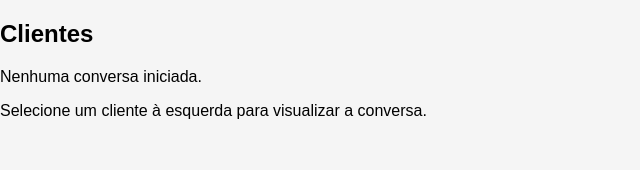
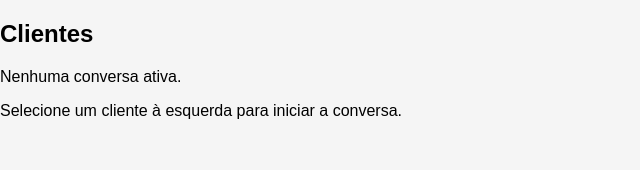
Before and after one commit to williamvolpato/apple-drops-support-chat, a Next.js app: page / in a window 1280 px wide. Shown: the top 170 px of the page, without its empty margins (0-640 px from the left). Built offline with nearby package versions, Linux system fonts and the light colour scheme.

Commit message:
Update page.tsx

```diff
--- a/app/page.tsx
+++ b/app/page.tsx
@@ -64,19 +64,19 @@ export default function Home() {
     : []
 
   return (
-    <div className="flex h-screen font-sans">
-      {/* Painel esquerdo - Lista de clientes */}
+    <div className="flex h-screen font-sans bg-white">
+      {/* Painel lateral - lista de clientes */}
       <div className="w-1/4 bg-gray-100 p-4 border-r overflow-y-auto">
         <h2 className="text-lg font-bold mb-4">Clientes</h2>
         {uniqueSenders.length === 0 && (
-          <p className="text-sm text-gray-500">Nenhuma conversa iniciada.</p>
+          <p className="text-sm text-gray-500">Nenhuma conversa ativa.</p>
         )}
         {uniqueSenders.map(sender => (
           <div
             key={sender}
-            className={`p-3 rounded-md mb-2 cursor-pointer transition ${
-              selectedSender === sender ? 'bg-blue-300' : 'hover:bg-blue-200'
-            } ${unreadMap[sender] ? 'font-bold' : ''}`}
+            className={`p-2 rounded-md mb-2 cursor-pointer ${
+              selectedSender === sender ? 'bg-blue-300 font-bold' : 'hover:bg-blue-100'
+            }`}
             onClick={() => setSelectedSender(sender)}
           >
             {sender}
@@ -84,18 +84,16 @@ export default function Home() {
         ))}
       </div>
 
-      {/* Painel direito - Conversa */}
-      <div className="w-3/4 flex flex-col p-6">
+      {/* Painel direito - conversa do cliente */}
+      <div className="flex-1 flex flex-col p-6">
         {selectedSender ? (
           <>
-            <h2 className="text-xl font-semibold mb-4">Conversando com: <span className="text-blue-600">{selectedSender}</span></h2>
-
             <div className="flex-1 overflow-y-auto mb-4 space-y-2">
               {filteredMessages.map((msg, idx) => (
                 <Card key={idx}>
                   <CardContent className="p-3">
                     <p className="text-sm text-gray-600 mb-1">
-                      <strong>{msg.sender}</strong> —{" "}
+                      <strong>{msg.sender}</strong> —{' '}
                       <span>{new Date(msg.timestamp).toLocaleString()}</span>
                     </p>
                     <p>{msg.text}</p>
@@ -104,7 +102,7 @@ export default function Home() {
               ))}
             </div>
 
-            <div className="flex items-center gap-2">
+            <div className="flex gap-2">
               <Input
                 className="flex-1"
                 placeholder="Digite sua mensagem..."
@@ -113,13 +111,18 @@ export default function Home() {
                 onKeyDown={e => e.key === 'Enter' && sendMessage()}
               />
               <Button onClick={sendMessage}>Enviar</Button>
-              <Button variant="destructive" onClick={() => setResolvedSenders([...resolvedSenders, selectedSender])}>
+              <Button
+                variant="destructive"
+                onClick={() => setResolvedSenders([...resolvedSenders, selectedSender])}
+              >
                 Marcar como resolvido
               </Button>
             </div>
           </>
         ) : (
-          <p className="text-gray-500">Selecione um cliente à esquerda para visualizar a conversa.</p>
+          <div className="flex items-center justify-center flex-1 text-gray-500">
+            Selecione um cliente à esquerda para iniciar a conversa.
+          </div>
         )}
       </div>
     </div>
```
